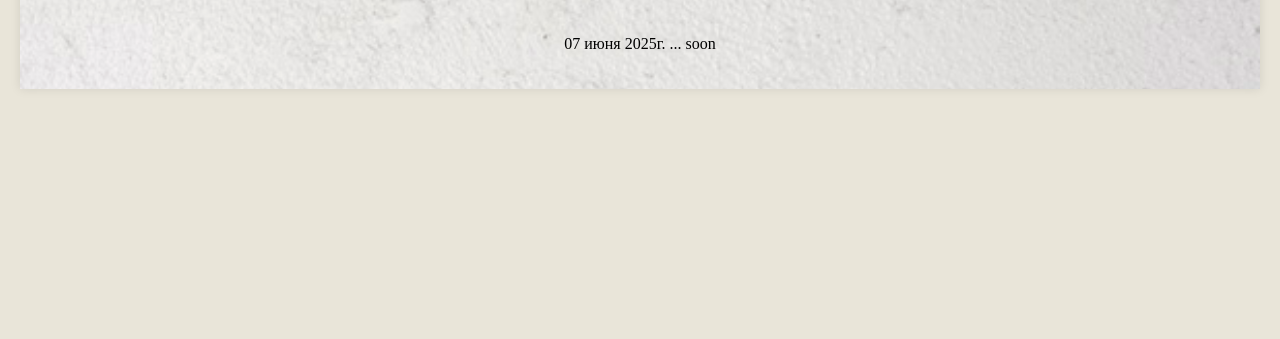
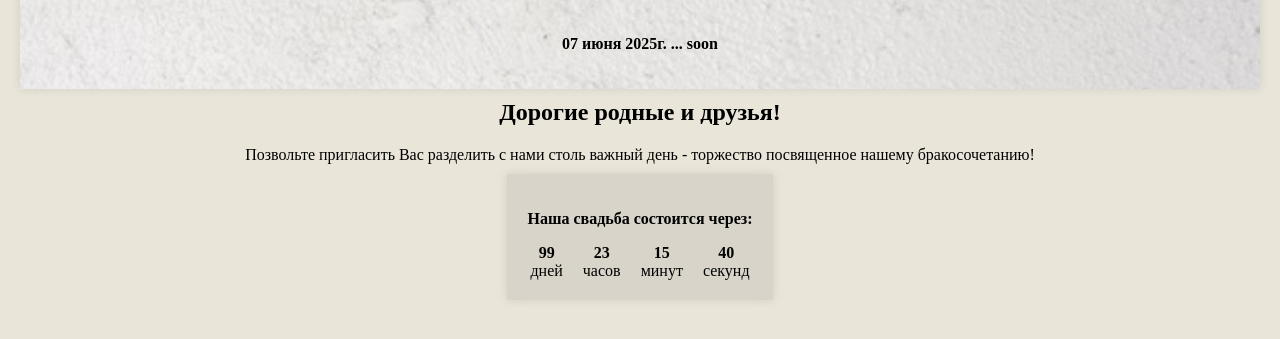
Before and after one commit to Valentin-KV/wedding, a website: page index.html in a window 1280 px wide. Shown: the part 81-420 px from the top of the page. Drawn offline with Linux system fonts and the light colour scheme.

Commit message:
feat: add hello section and timer

```diff
--- a/JS/script.js
+++ b/JS/script.js
@@ -0,0 +1,29 @@
+// Установите дату, до которой будет вестись отсчет
+const countdownDate = new Date("Jun 07, 2025 14:59:59").getTime();
+
+// Обновление обратного отсчета каждую секунду
+const countdownFunction = setInterval(() => {
+    // Текущая дата и время
+    const now = new Date().getTime();
+
+    // Разница между текущим временем и датой обратного отсчета
+    const distance = countdownDate - now;
+
+    // Вычисление дней, часов, минут и секунд
+    const days = Math.floor(distance / (1000 * 60 * 60 * 24));
+    const hours = Math.floor((distance % (1000 * 60 * 60 * 24)) / (1000 * 60 * 60));
+    const minutes = Math.floor((distance % (1000 * 60 * 60)) / (1000 * 60));
+    const seconds = Math.floor((distance % (1000 * 60)) / 1000);
+
+    // Отображение результатов
+    document.getElementById("days").innerText = days;
+    document.getElementById("hours").innerText = hours;
+    document.getElementById("minutes").innerText = minutes;
+    document.getElementById("seconds").innerText = seconds;
+
+    // Действие при завершении обратного отсчета
+    if (distance < 0) {
+        clearInterval(countdownFunction);
+        document.getElementById("countdown").innerHTML = "Время истекло!";
+    }
+}, 1000);
--- a/index.html
+++ b/index.html
@@ -18,10 +18,25 @@
         </div>
     </header>
     <main class="main">
-        <div class="wrap"></div>
+        <div class="wrap">
+            <div class="hello">
+                <h2 class="hello-title">Дорогие родные и друзья!</h2>
+                <p class="hello-text">Позвольте пригласить Вас разделить с нами столь важный день - торжество посвященное нашему бракосочетанию!</p>
+                <div class="timer">
+                    <h3 class="hello-title-time">Наша свадьба состоится через:</h3>
+                    <div id="countdown">
+                        <div><span id="days"></span>дней</div>
+                        <div><span id="hours"></span>часов</div>
+                        <div><span id="minutes"></span>минут</div>
+                        <div><span id="seconds"></span>секунд</div>
+                    </div>
+                </div>
+            </div>
+        </div>
     </main>
     <footer class="footer">
         <div class="wrap"></div>
     </footer>
+    <script src="/wedding/JS/script.js"></script>
 </body>
 </html>
--- a/styles/style.css
+++ b/styles/style.css
@@ -30,4 +30,55 @@ body {
 .titledate {
     padding: 0px;
     text-align: center;
+    font-weight: bold;
 }
+
+.hello {
+    display: flex;
+    flex-direction: column;
+}
+
+.hello-title {
+    text-align: center;
+    margin: 0 auto;
+    padding: 10px;
+}
+
+.hello-text {
+    margin: 0 auto;
+    padding: 10px;
+    text-align: center;
+}
+
+.hello-title-time {
+    text-align: center;
+    font-size: 1em;
+}
+
+.timer {
+    display: flex;
+    flex-direction: column;
+    max-width: 600px;
+    margin: 0 auto;
+    padding: 20px;
+    background-color: #d8d4c9;
+    box-shadow: 0 0 10px rgba(0, 0, 0, 0.1);
+}
+
+#countdown {
+    display: flex;
+    justify-content: center;
+    gap: 20px;
+    font-size: 1em;
+}
+
+#countdown div {
+    display: flex;
+    flex-direction: column;
+    align-items: center;
+}
+
+#countdown span {
+    font-weight: bold;
+    font-size: 1em;
+}
```
